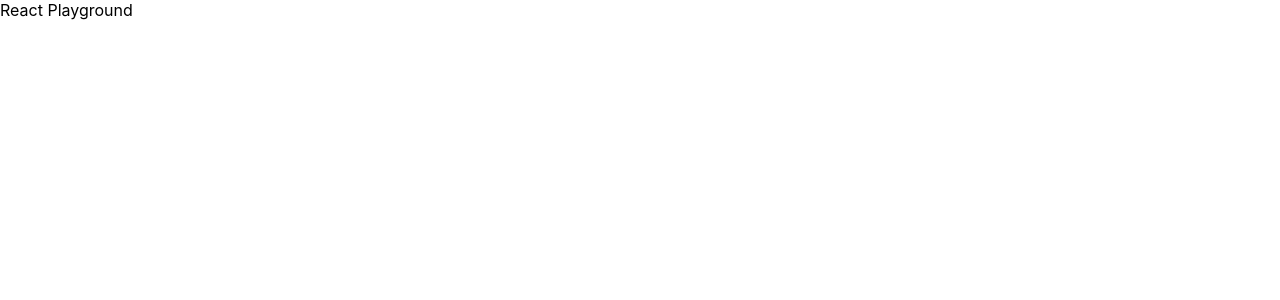
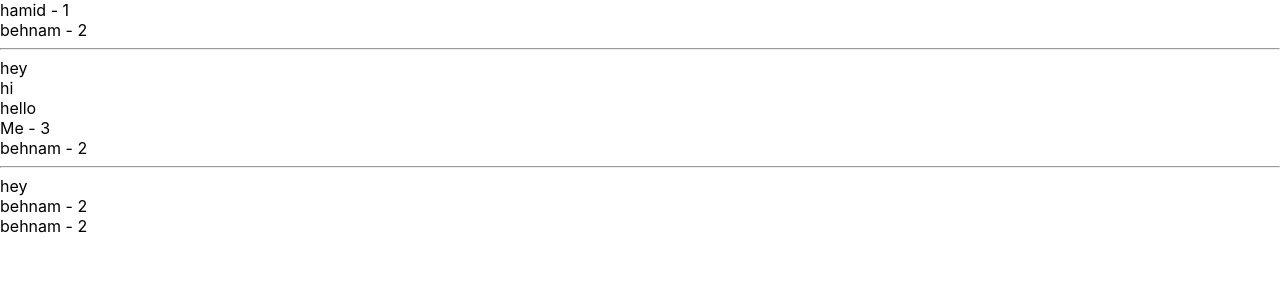
Before and after one commit to HamidBehnam/hamidev-playgrounds, a React (Create React App) app in the folder playground-react/: page / in a window 1280 px wide. Shown: the top 300 px of the page. Built offline with nearby package versions, Linux system fonts and the light colour scheme; the HTML template or start-up script is replaced by a standard one.

Commit message:
different types children

```diff
--- a/playground-react/src/App.tsx
+++ b/playground-react/src/App.tsx
@@ -1,10 +1,33 @@
 import React from 'react';
 import './App.css';
+import Processor from "./components/Processor";
+import Whatever from "./components/Whatever";
 
 function App() {
+  // TODO: render prop is similar to sending a function as a children. render prop seems to be more straightforward and more readable.
+  const render = (name: string, code: number) => <Whatever {...{name, code}}/>;
+
   return (
     <div className="App">
-      <div>React Playground</div>
+
+      {/*TODO: Child of a component can be a function*/}
+      <Processor render={render}>
+        {(name, code) => <Whatever {...{name, code}}/>}
+      </Processor>
+      <hr />
+
+      {/*TODO: Child of a component can be an array. This is a patter that you've already seen. Remember .map returns an array: theArray.map(item => <div>{item}</div>)*/}
+      <Processor render={render}>
+        {[<div>hey</div>, <div>hi</div>, <div>hello</div>, <Whatever name={'Me'} code={3} />]}
+      </Processor>
+      <hr />
+
+      {/*TODO: Child of a component can be the child component itself*/}
+      <Processor render={render}>
+        <Processor render={render}>
+          {<div>hey</div>}
+        </Processor>
+      </Processor>
     </div>
   );
 }
--- /dev/null
+++ b/playground-react/src/components/Processor.tsx
@@ -0,0 +1,17 @@
+import {FC, ReactNode} from "react";
+
+interface ProcessorProps {
+  children: ReactNode | ((name: string, code: number) => ReactNode);
+  render: (name: string, code: number) => ReactNode;
+}
+
+const Processor: FC<ProcessorProps> = ({children, render}) => {
+  return (
+    <div>
+      {children instanceof Function ? children('hamid', 1) : children}
+      {render('behnam', 2)}
+    </div>
+  );
+};
+
+export default Processor
--- /dev/null
+++ b/playground-react/src/components/Whatever.tsx
@@ -0,0 +1,7 @@
+export default function Whatever({name, code} : {name: string, code: number}) {
+  return (
+    <div>
+      <div>{name} - {code}</div>
+    </div>
+  );
+}
```
